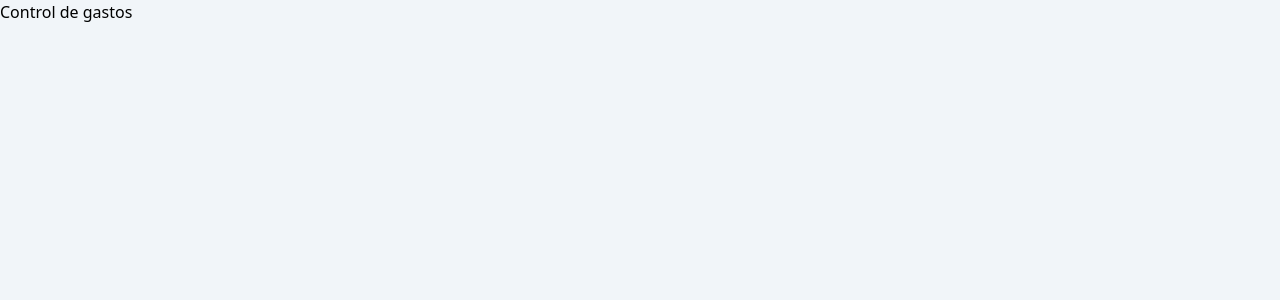
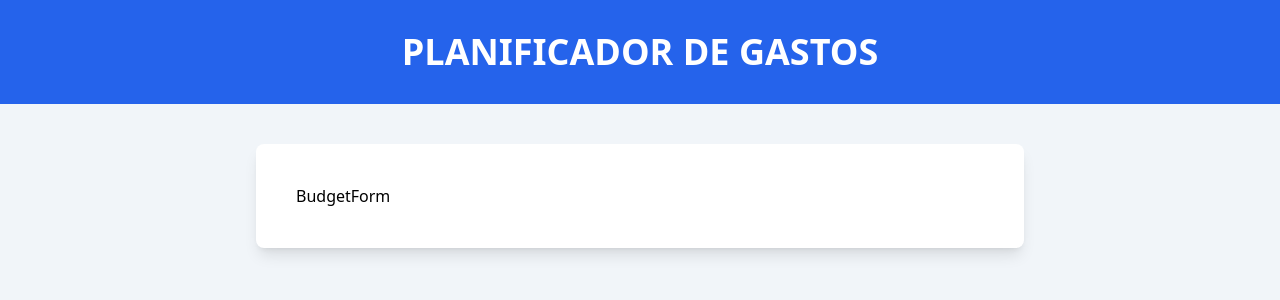
Before and after one commit to DanielMR-dev/Control-Gastos-ContextAPI, a React (Vite) app: page / in a window 1280 px wide. Shown: the top 300 px of the page. Built offline with nearby package versions, Linux system fonts and the light colour scheme.

Commit message:
191. Creando los Primeros Componentes

```diff
--- a/src/App.tsx
+++ b/src/App.tsx
@@ -1,8 +1,17 @@
+import BudgetForm from "./components/BudgetForm"
 
 function App() {
     return (
         <>
-            <h1>Control de gastos</h1>
+            <header className="bg-blue-600 py-8 max-h-72">
+                <h1 className="uppercase text-center font-black text-4xl text-white">
+                    Planificador de Gastos
+                </h1>
+            </header>
+
+            <div className="max-w-3xl mx-auto bg-white shadow-lg rounded-lg mt-10 p-10">
+                <BudgetForm/>
+            </div>
 
         </>
     )
--- /dev/null
+++ b/src/components/BudgetForm.tsx
@@ -0,0 +1,5 @@
+export default function BudgetForm() {
+  return (
+    <div>BudgetForm</div>
+  )
+}
```
